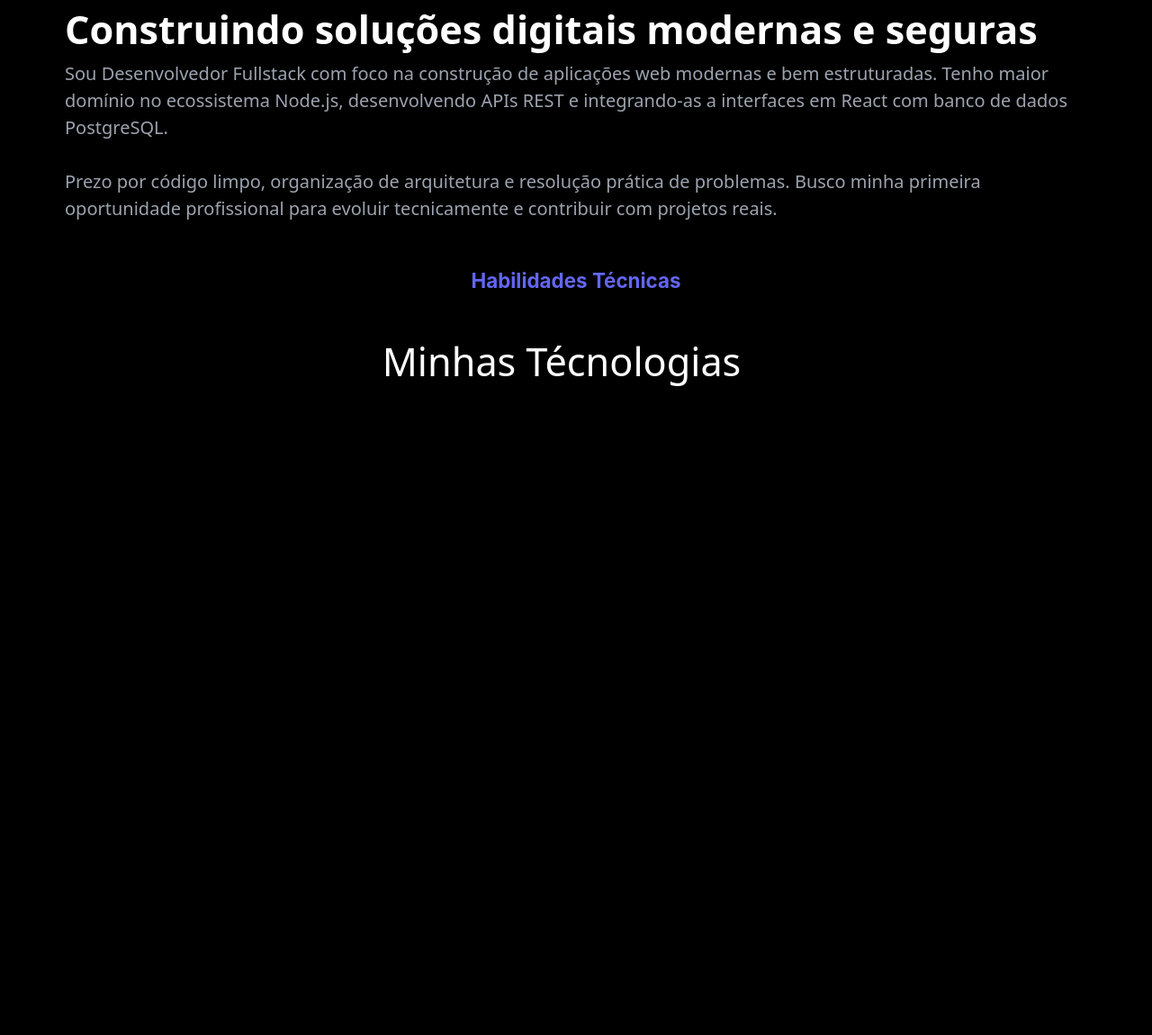
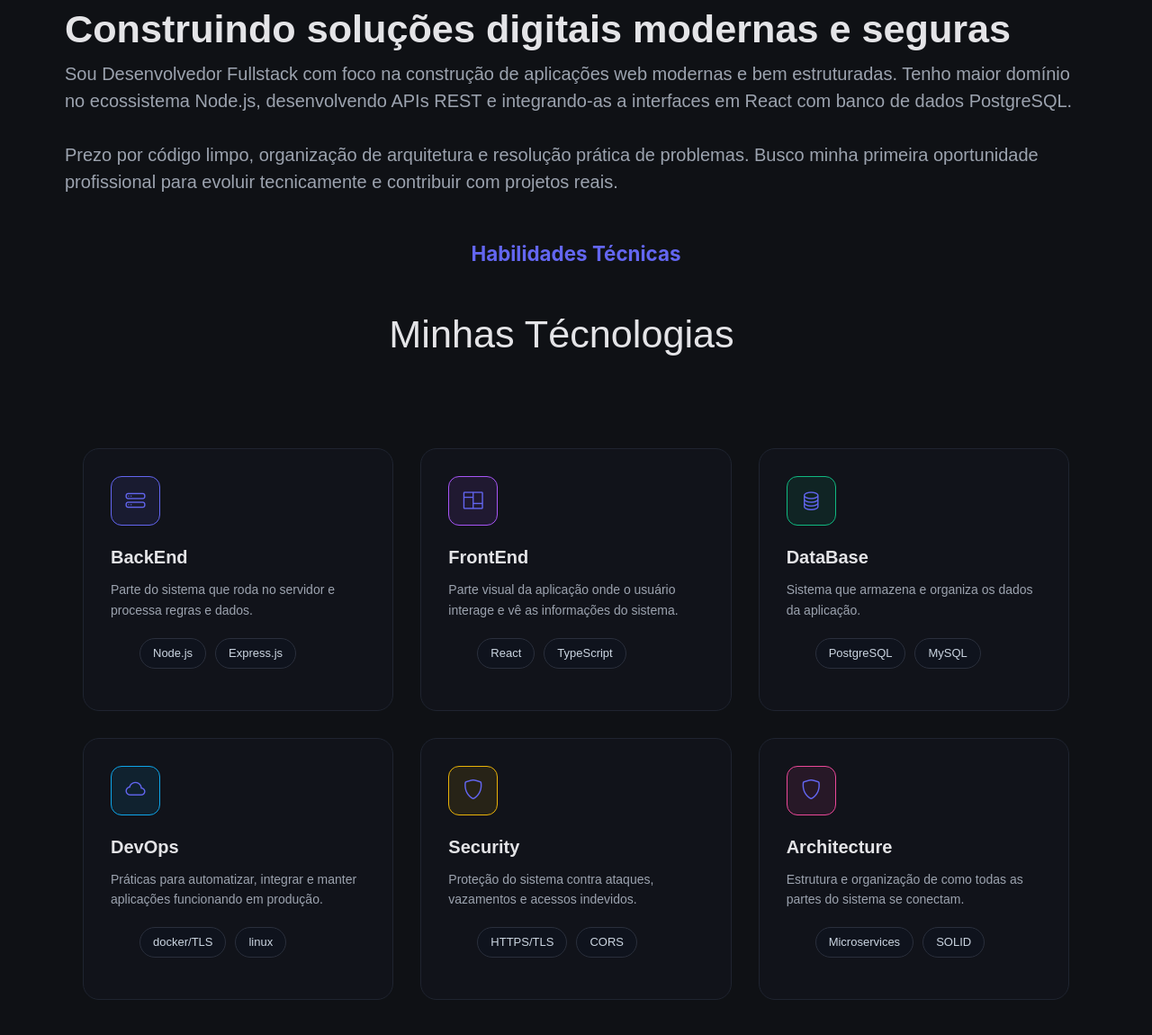
Before and after one commit to Pln-Programmer/portfolio-fullstack-node, a plain HTML site: page FrontEnd/src/Pages/User/user.html in a window 1280 px wide. Shown: the part 1192-2342 px from the top of the page at 90% size. Before the commit the page ends 1628 px from the top, so only its background shows below. Drawn offline with nearby package versions, Linux system fonts and the light colour scheme.

```diff
--- /dev/null
+++ b/FrontEnd/src/Pages/Admin/Pages/Tecnologias/tecnologias.module.css
@@ -0,0 +1,191 @@
+* {
+  box-sizing: border-box;
+  font-family: 'Inter', sans-serif;
+}
+
+body {
+  margin: 0;
+  background: #0F1115;
+  color: #fff;
+  padding: 40px 20px;
+}
+
+.container {
+  max-width: 1100px;
+  margin: auto;
+}
+
+h1 {
+  margin: 0;
+  font-size: 22px;
+}
+
+button {
+  cursor: pointer;
+  border: none;
+  transition: 0.2s;
+}
+
+.primary-btn {
+  background: #6366F1;
+  color: white;
+  padding: 10px 20px;
+  border-radius: 8px;
+  font-weight: 600;
+}
+
+.primary-btn:hover {
+  opacity: 0.85;
+}
+
+.filters {
+  margin: 25px 0;
+  display: flex;
+  gap: 10px;
+  flex-wrap: wrap;
+}
+
+input, select, textarea {
+  padding: 10px 14px;
+  border-radius: 8px;
+  border: 1px solid #232734;
+  background: #1C2030;
+  color: white;
+  font-size: 14px;
+}
+
+.search {
+  flex: 1;
+  min-width: 220px;
+}
+
+.categories button {
+  padding: 8px 14px;
+  border-radius: 8px;
+  background: transparent;
+  border: 1px solid #232734;
+  color: #9CA3AF;
+  font-size: 12px;
+}
+
+.categories button.active {
+  background: rgba(99,102,241,0.15);
+  color: #6366F1;
+  border-color: rgba(99,102,241,0.4);
+}
+
+.grid {
+  display: grid;
+  grid-template-columns: repeat(auto-fill, minmax(280px, 1fr));
+  gap: 14px;
+}
+
+.card {
+  background: #161A23;
+  border: 1px solid #232734;
+  border-radius: 14px;
+  padding: 20px;
+  display: flex;
+  flex-direction: column;
+}
+
+.card-header {
+  display: flex;
+  justify-content: space-between;
+  margin-bottom: 12px;
+}
+
+.icon-box {
+  width: 40px;
+  height: 40px;
+  border-radius: 10px;
+  display: flex;
+  align-items: center;
+  justify-content: center;
+  font-size: 18px;
+}
+
+.badge {
+  font-size: 11px;
+  padding: 3px 10px;
+  border-radius: 100px;
+  font-weight: 600;
+}
+
+.card p {
+  font-size: 13px;
+  color: #9CA3AF;
+  flex: 1;
+}
+
+.actions {
+  display: flex;
+  gap: 8px;
+  border-top: 1px solid #232734;
+  padding-top: 14px;
+}
+
+.actions button {
+  flex: 1;
+  padding: 8px;
+  border-radius: 7px;
+  border: 1px solid #232734;
+  background: transparent;
+  color: #9CA3AF;
+  font-size: 12px;
+}
+
+.actions button:hover {
+  border-color: #6366F1;
+  color: #6366F1;
+}
+
+.modal-overlay {
+  position: fixed;
+  inset: 0;
+  background: rgba(0,0,0,0.65);
+  display: none;
+  align-items: center;
+  justify-content: center;
+}
+
+.modal {
+  background: #161A23;
+  border-radius: 18px;
+  padding: 28px;
+  width: 90%;
+  max-width: 520px;
+}
+
+.modal input, .modal textarea, .modal select {
+  width: 100%;
+  margin-bottom: 12px;
+}
+
+.modal-buttons {
+  display: flex;
+  gap: 10px;
+  margin-top: 10px;
+}
+
+.toast {
+  position: fixed;
+  top: 80px;
+  right: 24px;
+  padding: 12px 20px;
+  border-radius: 10px;
+  display: none;
+  font-weight: 600;
+}
+
+.toast.success {
+  background: rgba(34,197,94,0.15);
+  color: #22C55E;
+  border: 1px solid rgba(34,197,94,0.35);
+}
+
+.toast.error {
+  background: rgba(239,68,68,0.15);
+  color: #EF4444;
+  border: 1px solid rgba(239,68,68,0.35);
+}
--- a/FrontEnd/src/Pages/User/user.html
+++ b/FrontEnd/src/Pages/User/user.html
@@ -118,6 +118,82 @@
         <p class="titulo-habilidades">Habilidades Técnicas</p>
         <h1><strong></strong>Minhas Técnologias</h1>
       </div>
+
+      <div class="tecnologias">
+      <div class="backend">
+        <div class="container-backend">
+          <i class="bi bi-hdd-stack"></i>
+        </div>
+        <p>BackEnd</p>
+        <p>Parte do sistema que roda no servidor e processa regras e dados.</p>
+        <ul>
+          <li>Node.js</li>
+          <li>Express.js</li>
+        </ul>
+      </div>
+
+      <div class="frontend">
+        <div class="container-frontend">
+          <i class="bi bi-columns"></i>
+        </div>
+        <p>FrontEnd</p>
+        <p>Parte visual da aplicação onde o usuário interage e vê as informações do sistema.</p>
+        <ul>
+          <li>React</li>
+          <li>TypeScript</li>
+        </ul>
+      </div>
+
+      <div class="database">
+        <div class="container-database">
+          <i class="bi bi-database"></i>
+        </div>
+        <p>DataBase</p>
+        <p>Sistema que armazena e organiza os dados da aplicação.</p>
+        <ul>
+          <li>PostgreSQL</li>
+          <li>MySQL</li>
+        </ul>
+      </div>
+
+      <div class="devops">
+        <div class="container-devops">
+          <i class="bi bi-cloud"></i>
+        </div>
+        <p>DevOps</p>
+        <p>Práticas para automatizar, integrar e manter aplicações funcionando em produção.</p>
+        <ul>
+          <li>docker/TLS</li>
+          <li>linux</li>
+        </ul>
+      </div>
+
+      <div class="security">
+        <div class="container-security">
+          <i class="bi bi-shield"></i>
+        </div>
+        <p>Security</p>
+        <p>Proteção do sistema contra ataques, vazamentos e acessos indevidos.</p>
+        <ul>
+          <li>HTTPS/TLS</li>
+          <li>CORS</li>
+        </ul>
+      </div>
+
+      <div class="architecture">
+        <div class="container-architecture">
+          <i class="bi bi-shield"></i>
+        </div>
+        <p>Architecture</p>
+        <p>Estrutura e organização de como todas as partes do sistema se conectam.</p>
+        <ul>
+          <li>Microservices</li>
+          <li>SOLID</li>
+        </ul>
+      </div>
+
+  </div>
+
     </div>
   </body>
 </html>
--- a/FrontEnd/src/Pages/User/user.module.css
+++ b/FrontEnd/src/Pages/User/user.module.css
@@ -310,3 +310,124 @@
     margin-right: 2rem;
 font-size: 2.7rem;
 }
+
+/* RESET */
+* {
+  margin: 0;
+  padding: 0;
+  box-sizing: border-box;
+}
+
+body {
+  background-color: #0f1115;
+  font-family: Arial, Helvetica, sans-serif;
+  color: #e4e4e7;
+}
+
+/* CONTAINER GERAL */
+.tecnologias {
+  max-width: 1200px;
+  margin: 80px auto;
+  padding: 20px;
+
+  display: grid;
+  grid-template-columns: repeat(auto-fit, minmax(300px, 1fr));
+  gap: 30px;
+}
+
+/* CARD PADRÃO */
+.tecnologias > div {
+  background-color: #11131a;
+  padding: 30px;
+  border-radius: 18px;
+  border: 1px solid #1f2430;
+
+  transition: 0.3s ease;
+}
+
+.tecnologias > div:hover {
+  transform: translateY(-8px);
+  border-color: #2d3345;
+}
+
+/* ÍCONES */
+.tecnologias i {
+  font-size: 22px;
+  color: #6366f1;
+}
+
+/* CONTAINER DO ÍCONE */
+.tecnologias > div > div {
+  width: 55px;
+  height: 55px;
+  border-radius: 12px;
+
+  display: flex;
+  align-items: center;
+  justify-content: center;
+
+  margin-bottom: 20px;
+}
+
+/* CORES DIFERENTES PARA CADA ÁREA */
+.container-backend {
+  background: rgba(99, 102, 241, 0.1);
+  border: 1px solid #6366f1;
+}
+
+.container-frontend {
+  background: rgba(168, 85, 247, 0.1);
+  border: 1px solid #a855f7;
+}
+
+.container-database {
+  background: rgba(16, 185, 129, 0.1);
+  border: 1px solid #10b981;
+}
+
+.container-devops {
+  background: rgba(14, 165, 233, 0.1);
+  border: 1px solid #0ea5e9;
+}
+
+.container-security {
+  background: rgba(234, 179, 8, 0.1);
+  border: 1px solid #eab308;
+}
+
+.container-architecture {
+  background: rgba(236, 72, 153, 0.1);
+  border: 1px solid #ec4899;
+}
+
+/* TÍTULO */
+.tecnologias p:first-of-type {
+  font-size: 20px;
+  font-weight: bold;
+  margin-bottom: 10px;
+}
+
+/* DESCRIÇÃO */
+.tecnologias p:nth-of-type(2) {
+  font-size: 14px;
+  color: #9ca3af;
+  line-height: 1.6;
+  margin-bottom: 20px;
+}
+
+/* LISTA (TAGS) */
+.tecnologias ul {
+  list-style: none;
+  display: flex;
+  flex-wrap: wrap;
+  gap: 10px;
+}
+
+.tecnologias li {
+  padding: 6px 14px;
+  font-size: 13px;
+  border-radius: 20px;
+  border: 1px solid #2a2f3c;
+  background-color: #0f131d;
+  color: #cbd5e1;
+}
```
Also changed, not shown: FrontEnd/src/Pages/Admin/Pages/Tecnologias/tecnologias.html (added, +77 -0 lines).
